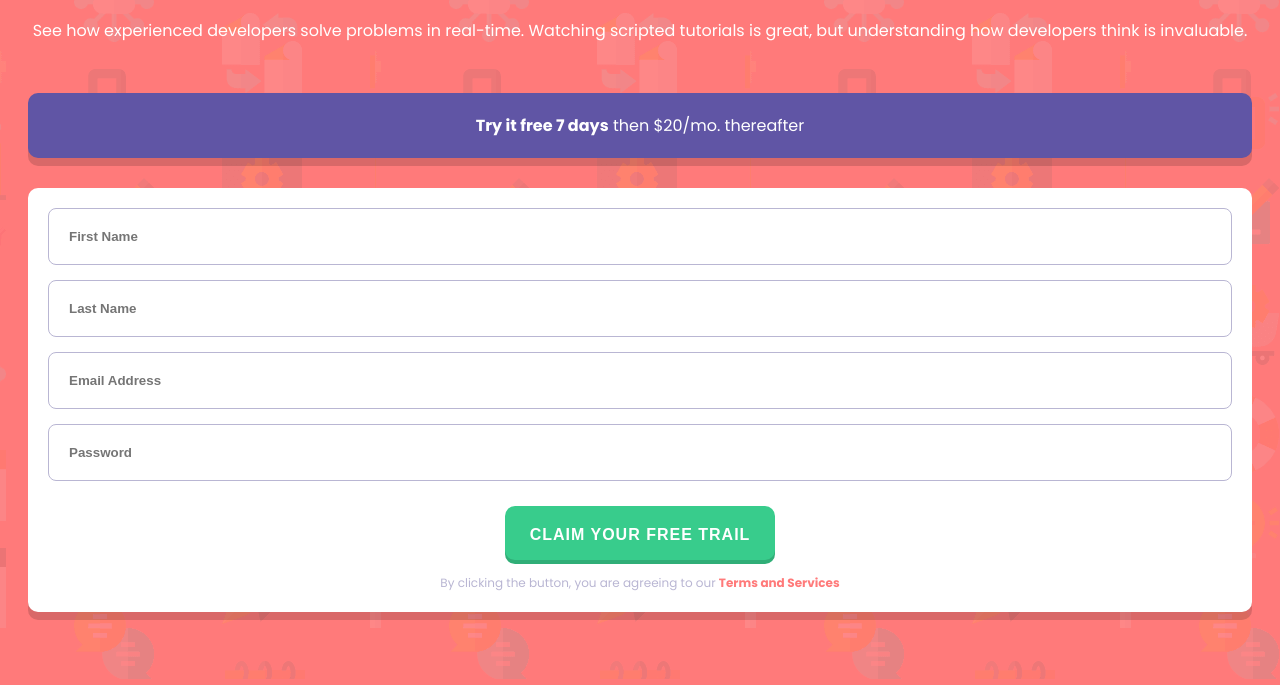
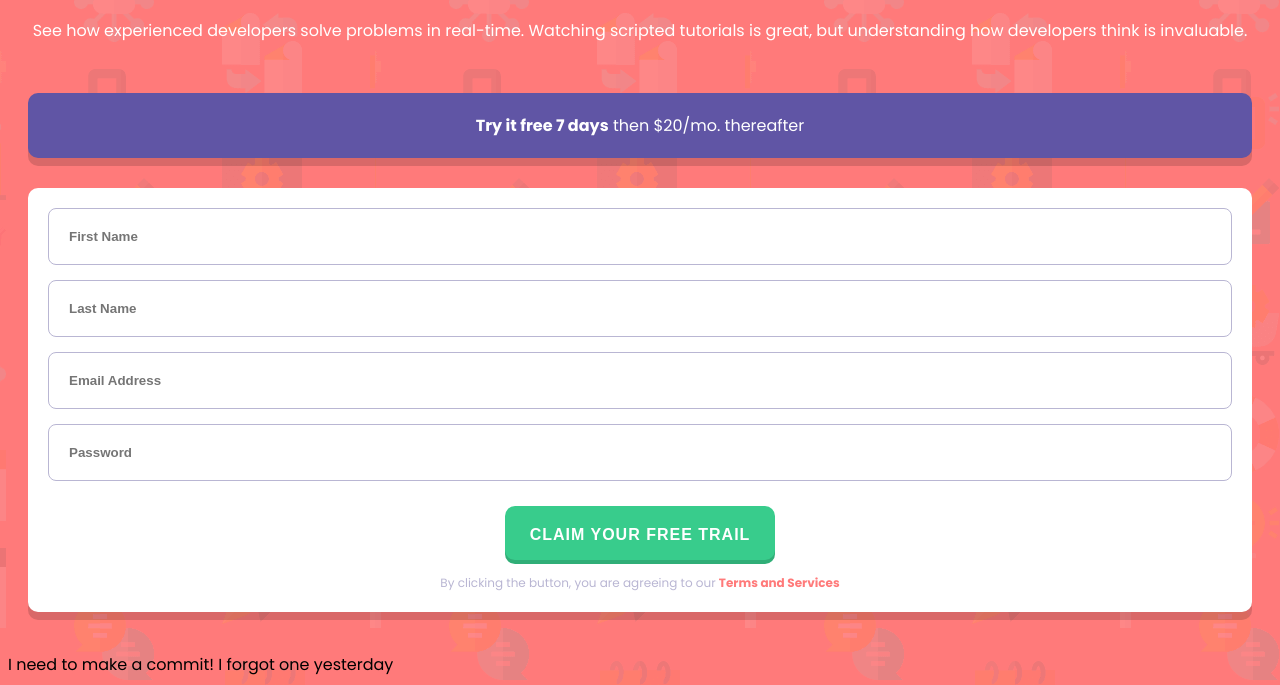
Before and after one commit to isaacgalvan10/client-side-from-validation.io, a plain HTML site: page index.html in a window 1280 px wide. Shown: the part 121-806 px from the top of the page. Drawn offline with Linux system fonts and the light colour scheme.

Commit message:
changing content

```diff
--- a/index.html
+++ b/index.html
@@ -41,7 +41,7 @@
       </div>
     </div>
   </div>
-
+I need to make a commit! I forgot one yesterday
 
   <script src="./script.js"></script>
 </body>
```
